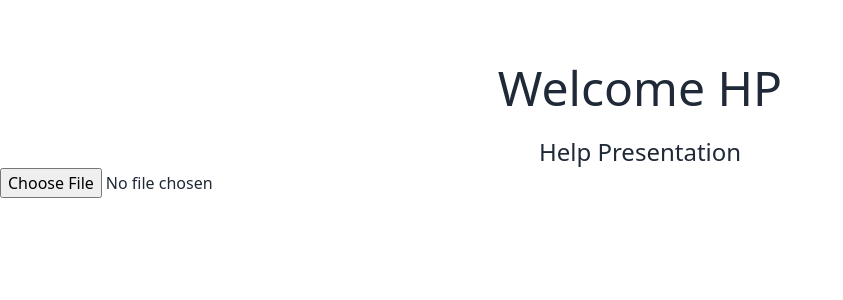
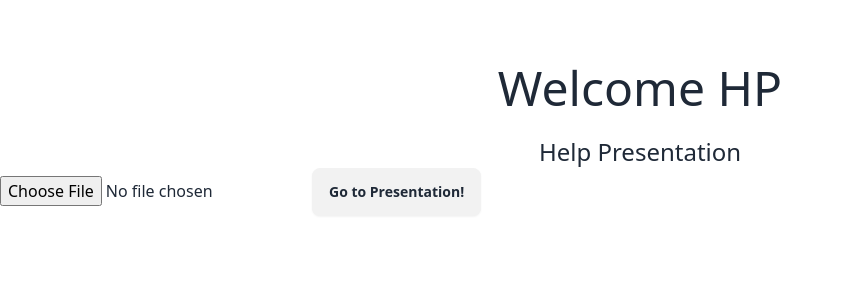
Before and after one commit to josuk0212/Help-Presentation, a React (Vite) app: page / in a window 1280 px wide. Shown: the top 300 px of the page, without its empty margins (0-843 px from the left). Built offline with nearby package versions, Linux system fonts and the light colour scheme.

Commit message:
feat: 발표자 모드 안내 모달 구현

```diff
--- a/src/components/HomePage/Home.jsx
+++ b/src/components/HomePage/Home.jsx
@@ -1,11 +1,22 @@
+import { useState } from "react";
+
 import FileUpload from "../FileUpload/FileUpload";
+import Modal from "../PresentationMode/Modal";
+import PresentationButton from "../PresentationMode/PresentationButton";
 
 function Home() {
+  const [isModal, setIsModal] = useState(false);
+  function handlePresentationMode() {
+    setIsModal(true);
+  }
+
   return (
     <>
       <h1 className="flex justify-center text-5xl mt-16">Welcome HP</h1>
       <div className="flex justify-center text-2xl mt-6">Help Presentation</div>
       <FileUpload />
+      <PresentationButton onClickEvent={handlePresentationMode} />
+      {isModal && <Modal />}
     </>
   );
 }
--- /dev/null
+++ b/src/components/PresentationMode/Modal.jsx
@@ -0,0 +1,16 @@
+function Modal() {
+  return (
+    <>
+      <div className="card w-96 h-48 bg-white">
+        <span className="mt-6 ml-6">
+          <p>
+            본 페이지는 청중 페이지입니다.<br></br>페이지를 이동하여
+            사용해주시기 바랍니다.
+          </p>
+        </span>
+      </div>
+    </>
+  );
+}
+
+export default Modal;
--- a/src/components/PresentationMode/PresentationButton.jsx
+++ b/src/components/PresentationMode/PresentationButton.jsx
@@ -1,5 +1,18 @@
-function PresentationButton() {
-  return <button className="btn">Go to Presentation!</button>;
+import PropTypes from "prop-types";
+
+function PresentationButton({ onClickEvent }) {
+  return (
+    <button
+      onClick={onClickEvent}
+      className="btn"
+    >
+      Go to Presentation!
+    </button>
+  );
 }
 
 export default PresentationButton;
+
+PresentationButton.propTypes = {
+  onClickEvent: PropTypes.func.isRequired,
+};
--- a/tailwind.config.js
+++ b/tailwind.config.js
@@ -7,6 +7,7 @@ export default {
     extend: {
       colors: {
         primary: "#7e22ce",
+        modalbg: "#e2e8f0",
       },
     },
   },
```
